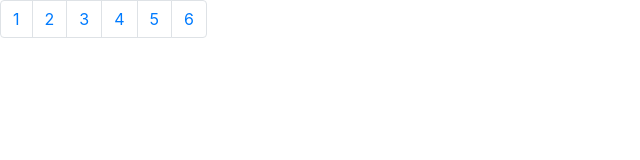
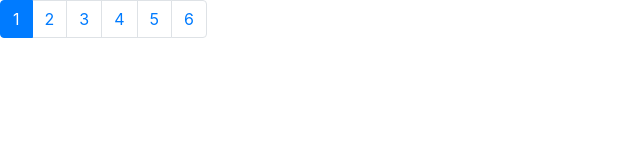
Before and after one commit to GillianY1/pages, an Angular app: page / in a window 1280 px wide. Shown: the top 160 px of the page, without its empty margins (0-640 px from the left). Built offline with nearby package versions, Linux system fonts and the light colour scheme.

Commit message:
add ngClass for active class

```diff
--- a/src/app/app.component.html
+++ b/src/app/app.component.html
@@ -1,7 +1,9 @@
 <nav>
   <ul class="pagination">
-    <li class="page-item" *ngFor='let image of images; let i = index;'>
-      <a href="" class="page-link">{{i+1}}</a>
+    <li class="page-item"
+    [ngClass]='{ active : i === currentPage}'
+    *ngFor='let image of images; let i = index;'>
+      <a  class="page-link">{{i+1}}</a>
     </li>
   </ul>
 </nav>
--- a/src/app/app.component.ts
+++ b/src/app/app.component.ts
@@ -6,6 +6,7 @@ import { Component } from '@angular/core';
   styleUrls: ['./app.component.css']
 })
 export class AppComponent {
+  currentPage = 0;
   images = [
     {
       title : 'Milano',
```
